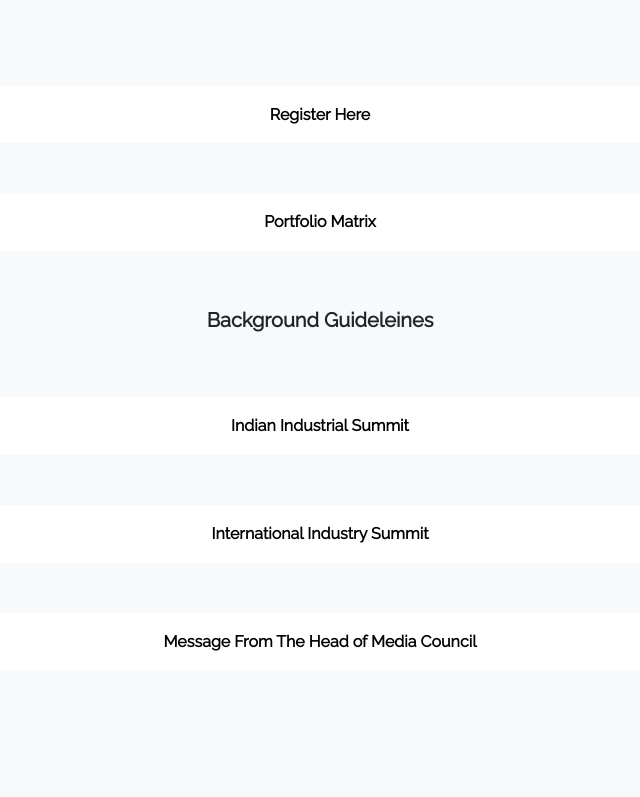
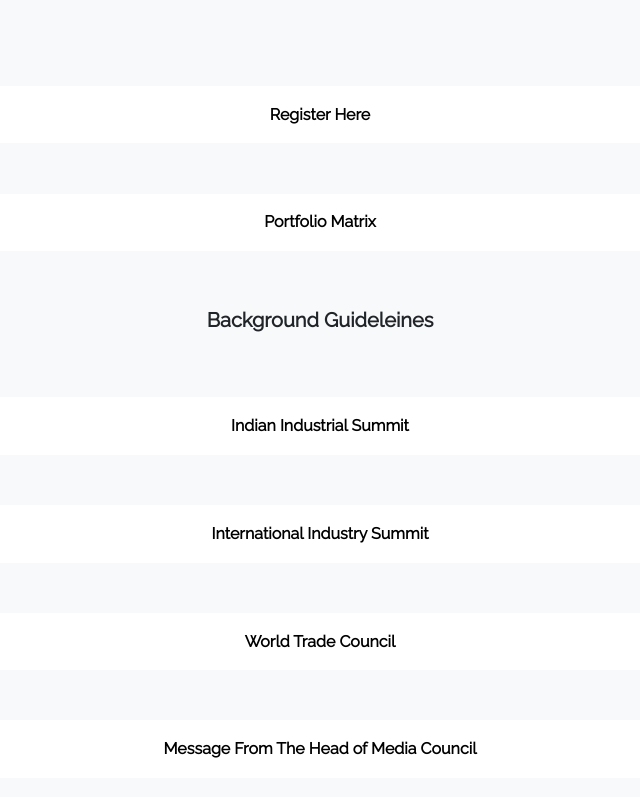
Before and after one commit to SVIIP/SVIIP, a plain HTML site: page index.html in a window 1280 px wide. Shown: the part 375-1172 px from the top of the page, without its empty margins (320-960 px from the left). Before the commit the page ends 1070 px from the top, so only its background shows below. Drawn offline with nearby package versions, Linux system fonts and the light colour scheme.

Commit message:
Update index.html
WORLD TRADE COUNCIL

```diff
--- a/index.html
+++ b/index.html
@@ -86,6 +86,13 @@
                         </div>
                     </a>
                 </div>
+                  <div class="col-lg-12">
+                    <a href="https://drive.google.com/file/d/1nyn3XG7_FhLfr0K7P2JAMZWmwLWF-mtS/view" class="main-link">
+                        <div class="card text-center">
+                            World Trade Council
+                        </div>
+                    </a>
+                </div>
                 <div class="col-lg-12">
                     <a href="https://drive.google.com/file/d/1wVYW5Dj719914-_72NLq7GG6tc6_jiYm/view?usp=sharing" class="main-link">
                         <div class="card text-center">
```
